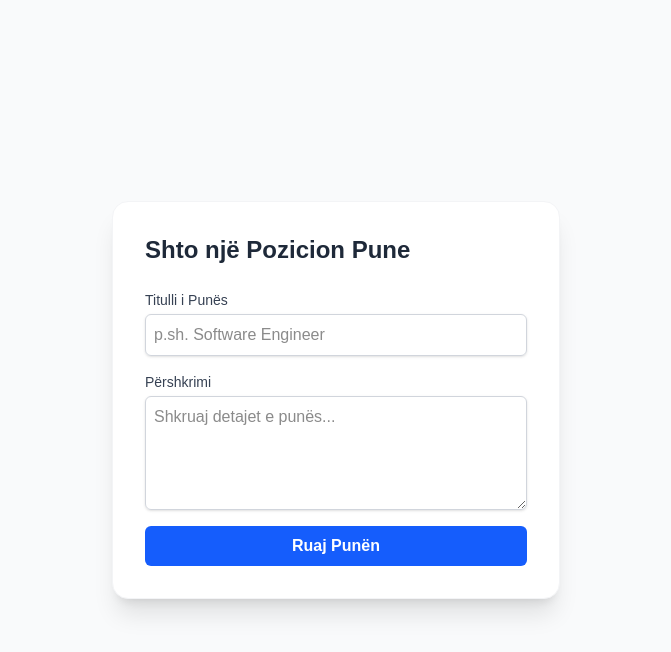
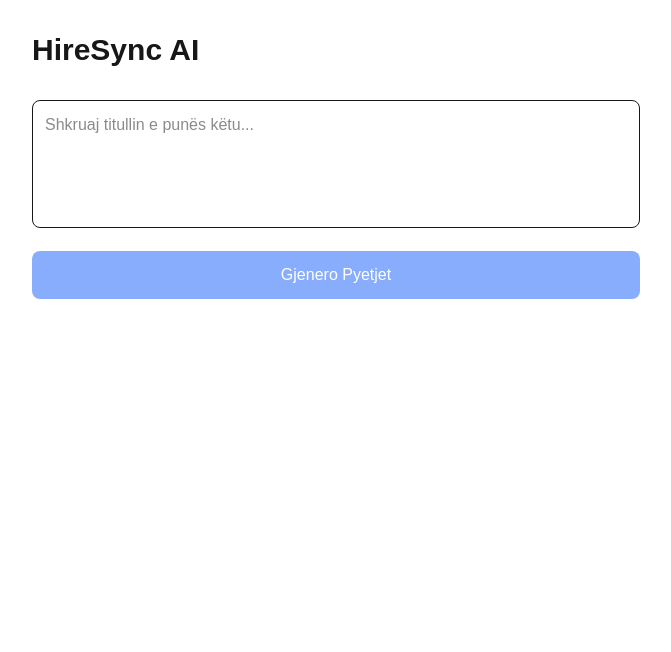
Before and after one commit to AlbionaMaxhuni/HireSyncAI, a Next.js app: page / in a window 1280 px wide. Shown: the top 652 px of the page, without its empty margins (304-975 px from the left). Built offline with nearby package versions, Linux system fonts and the light colour scheme; no server answers.

Commit message:
Fix: Rregullimi i folderave api dhe integrimi i OpenRouter për gjenerimin e pyetjeve

```diff
--- /dev/null
+++ b/app/api/generate/route.ts
@@ -0,0 +1,60 @@
+import { NextResponse } from "next/server";
+
+export async function POST(req: Request) {
+  try {
+    const { title } = await req.json();
+
+    // 1. Marrim API Key nga .env.local
+    // Sigurohu që në .env.local e ke emrin OPENROUTER_API_KEY
+    const apiKey = process.env.OPENROUTER_API_KEY;
+
+    if (!apiKey) {
+      console.error("GABIM: API Key nuk u gjet në .env.local");
+      return NextResponse.json(
+        { error: "API Key mungon. Kontrollo skedarin .env.local" },
+        { status: 500 }
+      );
+    }
+
+    // 2. Thirrja e OpenRouter
+    const response = await fetch("https://openrouter.ai/api/v1/chat/completions", {
+      method: "POST",
+      headers: {
+        "Authorization": `Bearer ${apiKey}`,
+        "Content-Type": "application/json",
+        "HTTP-Referer": "http://localhost:3000", // Opsionale
+      },
+      body: JSON.stringify({
+        "model": "openrouter/auto",
+        "messages": [
+          {
+            "role": "user",
+            "content": `Ti je një rekrutues profesional. Bazuar në titullin e punës: "${title}", gjenero vetëm 5 pyetje specifike për intervistë. Përgjigju vetëm me listën e pyetjeve pa tekst tjetër shtesë.`
+          }
+        ]
+      })
+    });
+
+    const data = await response.json();
+
+    // 3. Kontrolli i përgjigjes
+    if (!response.ok) {
+      console.error("OpenRouter Error:", data);
+      return NextResponse.json(
+        { error: data.error?.message || "Gabim nga OpenRouter" },
+        { status: response.status }
+      );
+    }
+
+    const aiText = data.choices[0]?.message?.content || "Nuk u gjenerua asnjë tekst.";
+
+    return NextResponse.json({ questions: aiText });
+
+  } catch (error: any) {
+    console.error("GABIM KRITIK:", error.message);
+    return NextResponse.json(
+      { error: "Gabim teknik: " + error.message },
+      { status: 500 }
+    );
+  }
+}
--- a/app/page.tsx
+++ b/app/page.tsx
@@ -1,73 +1,89 @@
-"use client";
-import { useState } from "react";
-import { supabase } from "@/lib/supabase";
+'use client';
+import { useState } from 'react';
 
 export default function Home() {
-  const [title, setTitle] = useState("");
-  const [description, setDescription] = useState("");
-  const [loading, setLoading] = useState(false);
-  const [message, setMessage] = useState("");
+  // Hapi 1: Krijimi i state-eve sipas udhëzuesit [cite: 54, 62, 63]
+  const [input, setInput] = useState(''); // Çfarë shkruan user-i
+  const [loading, setLoading] = useState(false); // Gjendja e ngarkimit
+  const [response, setResponse] = useState(''); // Përgjigja e AI
+  const [error, setError] = useState(''); // Gabimet
 
-  const handleAddJob = async (e: React.FormEvent) => {
+  const handleSubmit = async (e: React.FormEvent) => {
     e.preventDefault();
+
+    // Validim bazë: Mos dërgo request nëse inputi është i zbrazët [cite: 71]
+    if (!input.trim()) return;
+
+    // Fillo loading dhe pastro gjendjet e vjetra [cite: 73, 74, 75, 342]
     setLoading(true);
+    setError('');
+    setResponse('');
 
-    // Këtu i dërgojmë të dhënat në Supabase
-    const { error } = await supabase
-      .from("jobs")
-      .insert([{ title, description }]);
+    try {
+      // Thirrja e API-së lokale (Backend) [cite: 77, 335]
+      const res = await fetch('/api/generate', {
+        method: 'POST',
+        headers: { 'Content-Type': 'application/json' },
+        body: JSON.stringify({ title: input, description: '' }),
+      });
 
-    setLoading(false);
-    if (error) {
-      setMessage("Gabim: " + error.message);
-    } else {
-      setMessage("✅ Puna u shtua me sukses!");
-      setTitle("");
-      setDescription("");
+      if (!res.ok) {
+        throw new Error(`Gabim nga serveri: ${res.status}`); // [cite: 83]
+      }
+
+      const data = await res.json();
+      setResponse(data.questions); // Shfaq përgjigjen e AI [cite: 85]
+    } catch (err: any) {
+      setError(err.message || 'Diçka shkoi gabim. Provo përsëri.'); // [cite: 87]
+    } finally {
+      setLoading(false); // Gjithmonë ndalo loading në fund [cite: 90, 311]
     }
   };
 
   return (
-    <main className="flex min-h-screen flex-col items-center justify-center bg-gray-50 p-10">
-      <div className="w-full max-w-md bg-white p-8 rounded-2xl shadow-xl border border-gray-100">
-        <h1 className="text-2xl font-bold text-gray-800 mb-6">Shto një Pozicion Pune</h1>
+    <main className="min-h-screen p-8 max-w-2xl mx-auto">
+      <h1 className="text-3xl font-bold mb-8">HireSync AI</h1>
 
-        <form onSubmit={handleAddJob} className="space-y-4">
-          <div>
-            <label className="block text-sm font-medium text-gray-700">Titulli i Punës</label>
-            <input
-              type="text"
-              value={title}
-              onChange={(e) => setTitle(e.target.value)}
-              className="mt-1 block w-full rounded-md border border-gray-300 p-2 shadow-sm focus:border-blue-500 focus:ring-blue-500"
-              placeholder="p.sh. Software Engineer"
-              required
-            />
-          </div>
+      {/* 1. GJENDJA: INPUT [cite: 17, 96] */}
+      <form onSubmit={handleSubmit} className="space-y-4">
+        <textarea
+          value={input}
+          onChange={(e) => setInput(e.target.value)}
+          placeholder="Shkruaj titullin e punës këtu..."
+          className="w-full p-3 border rounded-lg h-32 resize-none"
+          disabled={loading} // Çaktivizohet gjatë loading [cite: 104]
+        />
+        <button
+          type="submit"
+          disabled={loading || !input.trim()} // Parandalon klikimet e shumëfishta [cite: 107, 322]
+          className="w-full bg-blue-600 text-white py-3 rounded-lg hover:bg-blue-700 disabled:opacity-50 transition-colors"
+        >
+          {loading ? 'Duke menduar...' : 'Gjenero Pyetjet'}
+        </button>
+      </form>
 
-          <div>
-            <label className="block text-sm font-medium text-gray-700">Përshkrimi</label>
-            <textarea
-              value={description}
-              onChange={(e) => setDescription(e.target.value)}
-              className="mt-1 block w-full rounded-md border border-gray-300 p-2 shadow-sm focus:border-blue-500 focus:ring-blue-500"
-              rows={4}
-              placeholder="Shkruaj detajet e punës..."
-              required
-            />
-          </div>
+      {/* 2. GJENDJA: LOADING [cite: 17, 116] */}
+      {loading && (
+        <div className="mt-6 flex items-center gap-3 text-gray-500">
+          <div className="animate-spin h-5 w-5 border-2 border-blue-600 border-t-transparent rounded-full" />
+          <span>AI po gjeneron pyetjet tuaja...</span>
+        </div>
+      )}
 
-          <button
-            type="submit"
-            disabled={loading}
-            className="w-full bg-blue-600 text-white font-bold py-2 px-4 rounded-md hover:bg-blue-700 transition duration-200 disabled:bg-gray-400"
-          >
-            {loading ? "Duke u ruajtur..." : "Ruaj Punën"}
-          </button>
-        </form>
+      {/* 3. GJENDJA: ERROR [cite: 17, 124] */}
+      {error && !loading && (
+        <div className="mt-6 p-4 bg-red-50 border border-red-200 rounded-lg text-red-700">
+          <strong>Gabim:</strong> {error}
+        </div>
+      )}
 
-        {message && <p className="mt-4 text-center text-sm font-medium text-green-600">{message}</p>}
-      </div>
+      {/* 4. GJENDJA: RESPONSE [cite: 17, 136] */}
+      {response && !loading && (
+        <div className="mt-6 p-4 bg-green-50 border border-green-200 rounded-lg">
+          <h2 className="font-semibold text-green-800 mb-2">Pyetjet e gjeneruara:</h2>
+          <p className="text-gray-800 whitespace-pre-wrap">{response}</p>
+        </div>
+      )}
     </main>
   );
 }
--- a/package.json
+++ b/package.json
@@ -9,7 +9,10 @@
     "lint": "eslint"
   },
   "dependencies": {
+    "@ai-sdk/google": "^3.0.43",
+    "@google/generative-ai": "^0.24.1",
     "@supabase/supabase-js": "^2.99.0",
+    "ai": "^6.0.116",
     "next": "16.1.6",
     "react": "19.2.3",
     "react-dom": "19.2.3"
```
Also changed, not shown: 1 other file (tests, documents, lock files or other folders).
